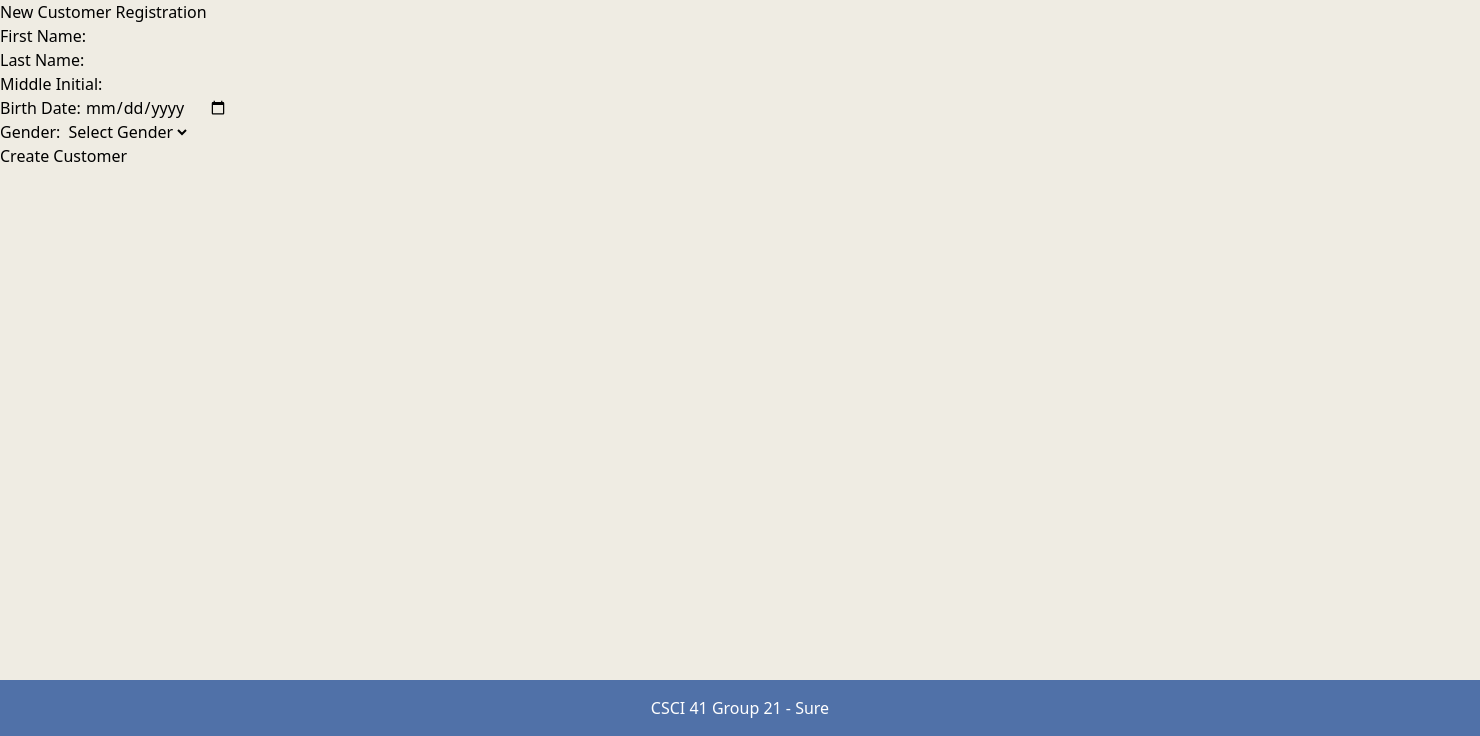
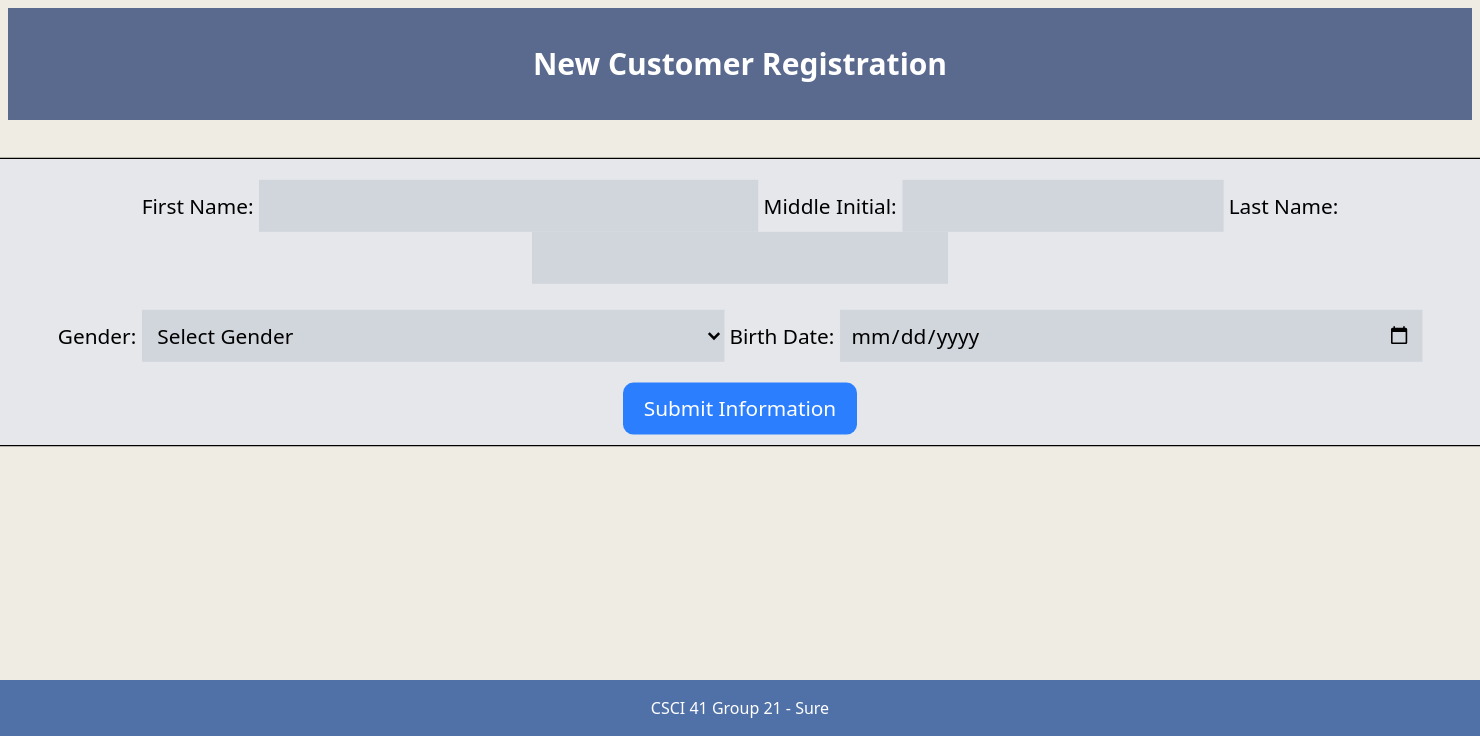
Before and after one commit to youth-of-may/CSCI41-Sure, a Django app: page /register/ in a window 1480 px wide; the page is wider, and only the part inside the window is pictured. Shown: the part 64-800 px from the top of that part. Run offline with Django 5.2, Linux system fonts and the light colour scheme.

Commit message:
Edited Customer Form template

```diff
--- a/tirrianTrains/trainapp/templates/trainapp/customer_form.html
+++ b/tirrianTrains/trainapp/templates/trainapp/customer_form.html
@@ -5,41 +5,42 @@ Customer Information
 {% endblock %}
 
 {% block content %}
-<h1>New Customer Registration</h1>
+<div class="bg-[#5A698E] flex h-28 items-center justify-center px-4 m-2">
+    <h1 class="text-3xl text-white font-bold text-center">New Customer Registration</h1>
+</div>
 
+<div class=" scale-130 pt-15 max-w-7xl mx-auto p-6 space-y-8">
+    <div class="w-full p-2 mb-4 border bg-gray-200 rounded text-center justify-center">
         <form method="POST">
             {% csrf_token %}
 
-        <div>
-            <label for="givenName">First Name:</label>
-            <input type="text" id="givenName" name="givenName" required>
+            <div class="pt-2 pb-5">
+                <label for="givenName" class="mb-2 font-medium">First Name:</label>
+                <input type="text" id="givenName" name="givenName" class="w-sm p-2 mb-4s bg-gray-300" required>
+
+                <label for="middleInitial" class="mb-2 font-medium">Middle Initial:</label>
+                <input type="text" id="middleInitial" name="middleInitial" maxlength="1" class="w-auto p-2 mb-4s bg-gray-300">
+
+                <label for="lastName" class="mb-2 font-medium">Last Name:</label>
+                <input type="text" id="lastName" name="lastName" class="w-xs p-2 mb-4s bg-gray-300" required>
+
             </div>
 
             <div>
-            <label for="lastName">Last Name:</label>
-            <input type="text" id="lastName" name="lastName" required>
-        </div>
-
-        <div>
-            <label for="middleInitial">Middle Initial:</label>
-            <input type="text" id="middleInitial" name="middleInitial" maxlength="1">
-        </div>
-
-        <div>
-            <label for="birthDate">Birth Date:</label>
-            <input type="date" id="birthDate" name="birthDate" required>
-        </div>
-
-        <div>
-            <label for="gender">Gender:</label>
-            <select id="gender" name="gender" required>
+                <label for="gender" class="mb-2 font-medium">Gender:</label>
+                <select id="gender" name="gender" class="w-md p-2 mb-4 bg-gray-300" required>
                     <option value="">Select Gender</option>
                     <option value="Male">Male</option>
                     <option value="Female">Female</option>
                     <option value="Other">Other</option>
                 </select>
+
+                <label for="birthDate" class="mb-2 font-medium">Birth Date:</label>
+                <input type="date" id="birthDate" name="birthDate" class="w-md p-2 mb-4s bg-gray-300" required>
             </div>
 
-        <button type="submit">Create Customer</button>
+            <button class="bg-blue-500 text-white rounded-lg px-4 py-2 hover:bg-blue-600" type="submit">Submit Information</button>
         </form>
+    </div>
+</div>
 {% endblock %}
```
Lines whose indentation alone changed are shown as unchanged.
